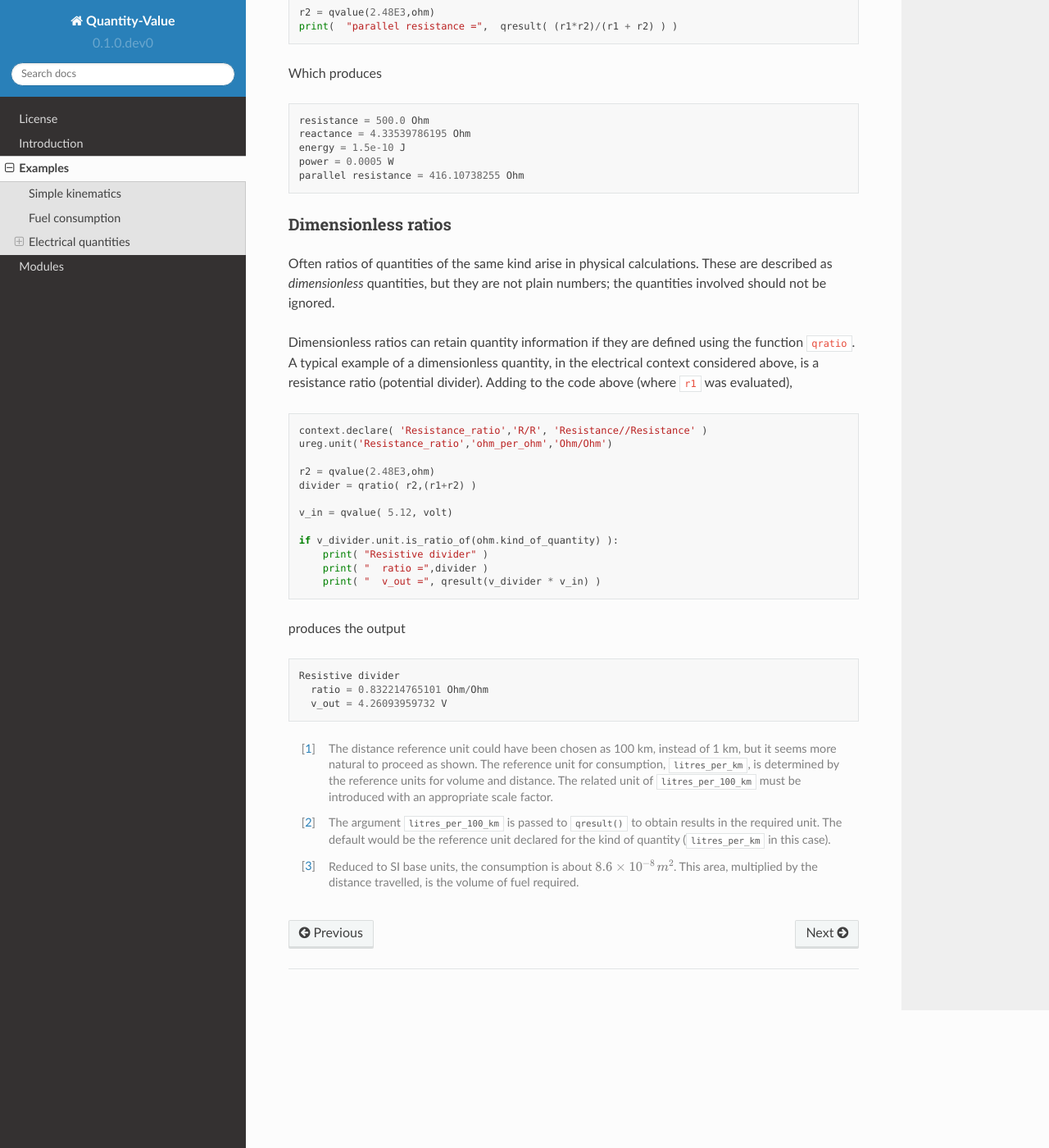
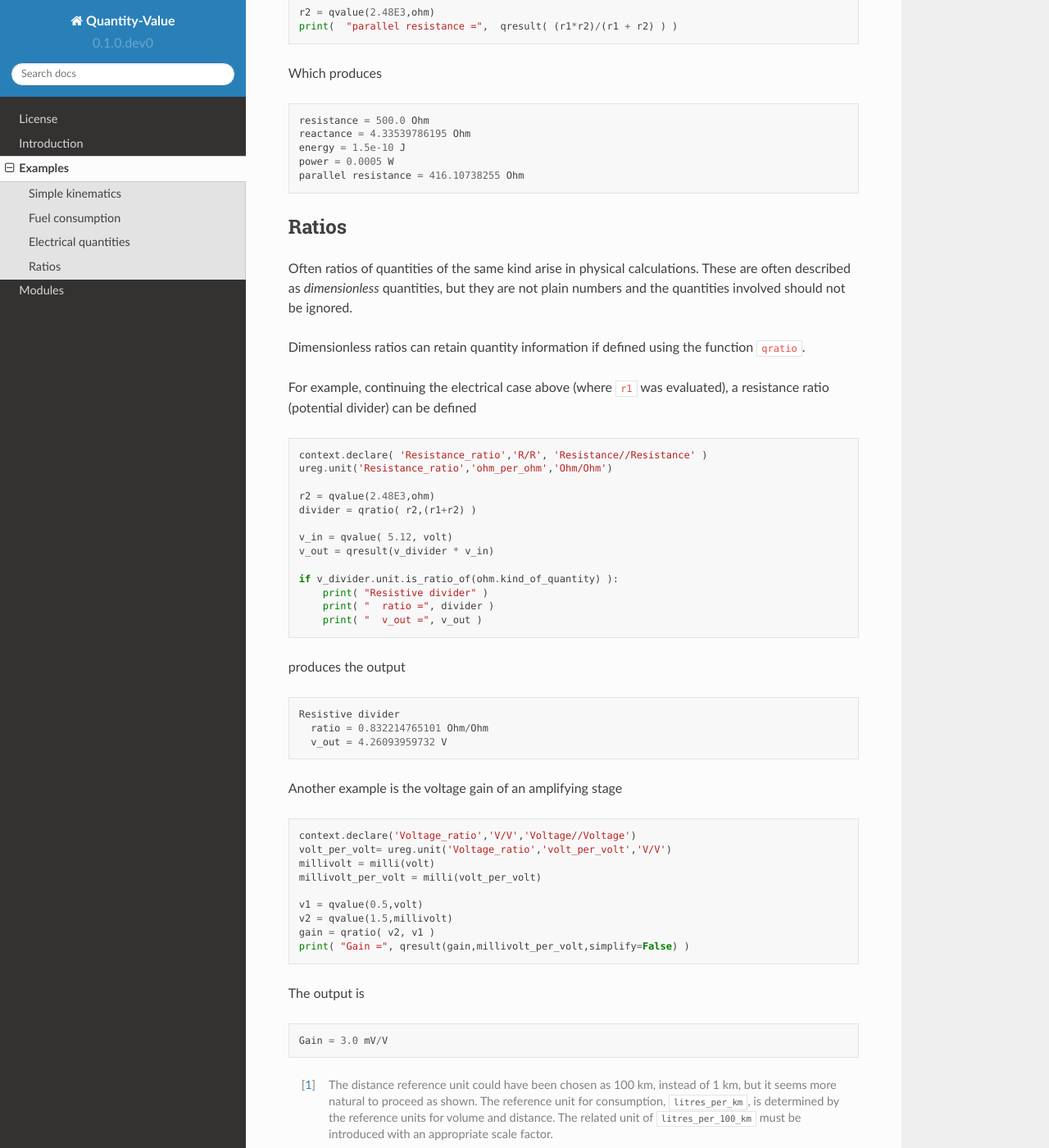
Before and after one commit to MSLNZ/Quantity-Value, a Sphinx documentation site: the page built from docs/examples.rst, in a window 1280 px wide and 1400 px high, scrolled down 3219 px. Shown: the whole window at 82% size. Built offline with Sphinx 7.4.7 and the Read the Docs theme 2.0.0, drawn with Linux system fonts in a browser that asks for light colours.

Commit message:
Added the voltage gain example to ratios

```diff
--- a/docs/examples.rst
+++ b/docs/examples.rst
@@ -85,6 +85,7 @@ It is interesting that QV can treat distance and volume as quite distinct quanti
 
 Electrical quantities
 =====================
+
 Electrical measurements involve particular quantities, and associated units. We can use base dimensions :math:`V`, :math:`I` and :math:`T`, for potential difference, current and duration, respectively. Then additional kinds of quantity of interest include: resistance, capacitance, inductance, energy, power and angular frequency. The context can be configured, as follows ::
 
     context = Context( ("Current","I"),("Voltage","V"),("Time","T") )
@@ -135,12 +136,14 @@ Which produces ::
     parallel resistance = 416.10738255 Ohm
 
 
-Dimensionless ratios
---------------------
+Ratios
+======
 
-Often ratios of quantities of the same kind arise in physical calculations. These are described as `dimensionless` quantities, but they are not plain numbers; the quantities involved should not be ignored.
+Often ratios of quantities of the same kind arise in physical calculations. These are often described as `dimensionless` quantities, but they are not plain numbers and the quantities involved should not be ignored.
 
-Dimensionless ratios can retain quantity information if they are defined using the function ``qratio``. A typical example of a dimensionless quantity, in the electrical context considered above, is a resistance ratio (potential divider). Adding to the code above (where ``r1`` was evaluated), ::
+Dimensionless ratios can retain quantity information if defined using the function ``qratio``.
+
+For example, continuing the electrical case above (where ``r1`` was evaluated), a resistance ratio (potential divider) can be defined ::
 
     context.declare( 'Resistance_ratio','R/R', 'Resistance//Resistance' )
     ureg.unit('Resistance_ratio','ohm_per_ohm','Ohm/Ohm')
@@ -149,11 +152,12 @@ Dimensionless ratios can retain quantity information if they are defined using t
     divider = qratio( r2,(r1+r2) )
 
     v_in = qvalue( 5.12, volt)
+    v_out = qresult(v_divider * v_in)
 
     if v_divider.unit.is_ratio_of(ohm.kind_of_quantity) ):
         print( "Resistive divider" )
-        print( "  ratio =",divider )
-        print( "  v_out =", qresult(v_divider * v_in) )
+        print( "  ratio =", divider )
+        print( "  v_out =", v_out )
 
 produces the output ::
 
@@ -161,6 +165,23 @@ produces the output ::
       ratio = 0.832214765101 Ohm/Ohm
       v_out = 4.26093959732 V
 
+Another example is the voltage gain of an amplifying stage ::
+
+    context.declare('Voltage_ratio','V/V','Voltage//Voltage')
+    volt_per_volt= ureg.unit('Voltage_ratio','volt_per_volt','V/V')
+    millivolt = milli(volt)
+    millivolt_per_volt = milli(volt_per_volt)
+
+    v1 = qvalue(0.5,volt)
+    v2 = qvalue(1.5,millivolt)
+    gain = qratio( v2, v1 )
+    print( "Gain =", qresult(gain,millivolt_per_volt,simplify=False) )
+
+The output is ::
+
+    Gain = 3.0 mV/V
+
+
 .. [#FN1] The distance reference unit could have been chosen as  100 km, instead of 1 km, but it seems more natural to proceed as shown. The reference unit for consumption, ``litres_per_km``, is determined by the reference units for volume and distance. The related unit of ``litres_per_100_km`` must be introduced with an appropriate scale factor.
 .. [#FN2] The argument ``litres_per_100_km`` is passed to ``qresult()``  to obtain results in the required unit. The default would be the reference unit declared for the kind of quantity (``litres_per_km`` in this case).
 .. [#FN3] Reduced to SI base units, the consumption is about :math:`8.6 \times 10^{-8}\,m^2`. This area, multiplied by the distance travelled, is the volume of fuel required.
```
